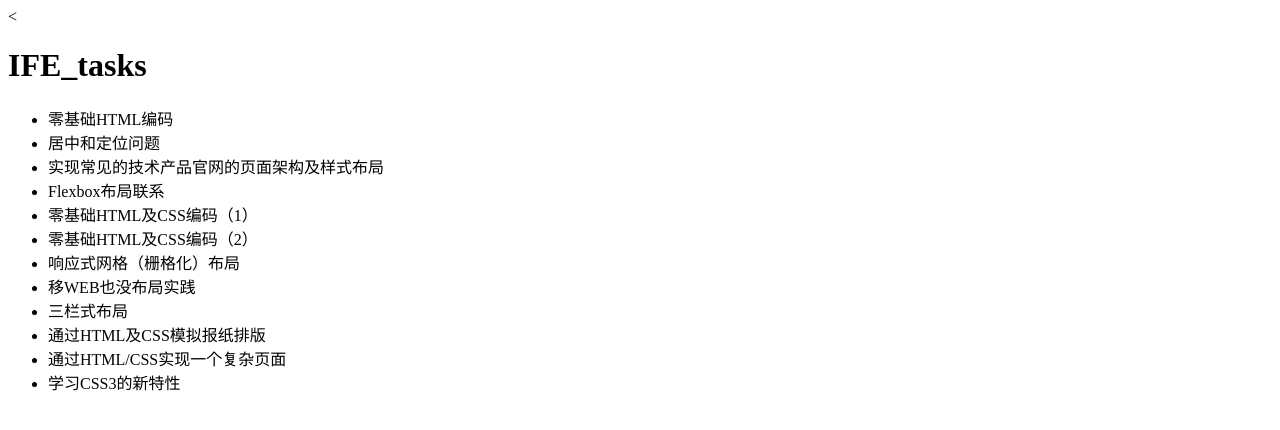
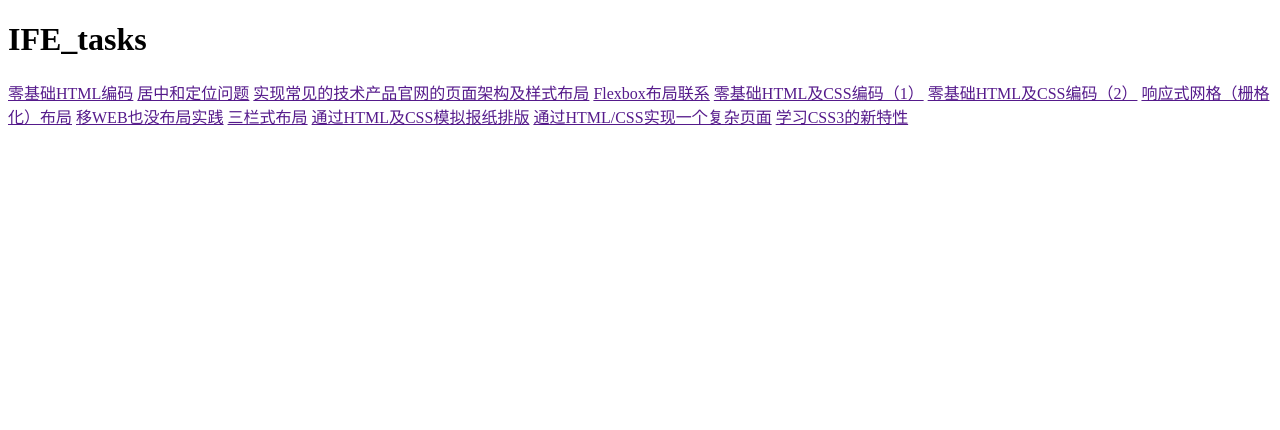
Before and after one commit to aguadu/aguadu.github.io, a plain HTML site: page index.html in a window 1280 px wide. Drawn offline with Linux system fonts and the light colour scheme.

Commit message:
added href

```diff
--- a/index.html
+++ b/index.html
@@ -1,4 +1,4 @@
-<<!DOCTYPE html>
+<!DOCTYPE html>
 <html lang="en">
 <head>
 	<meta charset="UTF-8">
@@ -6,19 +6,19 @@
 </head>
 <body>
 	<h1>IFE_tasks</h1>
-	<ul>
-		<li>零基础HTML编码</li>
-		<li>居中和定位问题</li>
-		<li>实现常见的技术产品官网的页面架构及样式布局</li>
-		<li>Flexbox布局联系</li>
-		<li>零基础HTML及CSS编码（1）</li>
-		<li>零基础HTML及CSS编码（2）</li>
-		<li>响应式网格（栅格化）布局</li>
-		<li>移WEB也没布局实践</li>
-		<li>三栏式布局</li>
-		<li>通过HTML及CSS模拟报纸排版</li>
-		<li>通过HTML/CSS实现一个复杂页面</li>
-		<li>学习CSS3的新特性</li>
-	</ul>
+
+	<a href="">零基础HTML编码</a>
+	<a href="">居中和定位问题</a>
+	<a href="">实现常见的技术产品官网的页面架构及样式布局</a>
+	<a href="">Flexbox布局联系</a>
+	<a href="">零基础HTML及CSS编码（1）</a>
+	<a href="">零基础HTML及CSS编码（2）</a>
+	<a href="">响应式网格（栅格化）布局</a>
+	<a href="">移WEB也没布局实践</a>
+	<a href="">三栏式布局</a>
+	<a href="">通过HTML及CSS模拟报纸排版</a>
+	<a href="">通过HTML/CSS实现一个复杂页面</a>
+	<a href="">学习CSS3的新特性</a>
+
 </body>
 </html>
```
